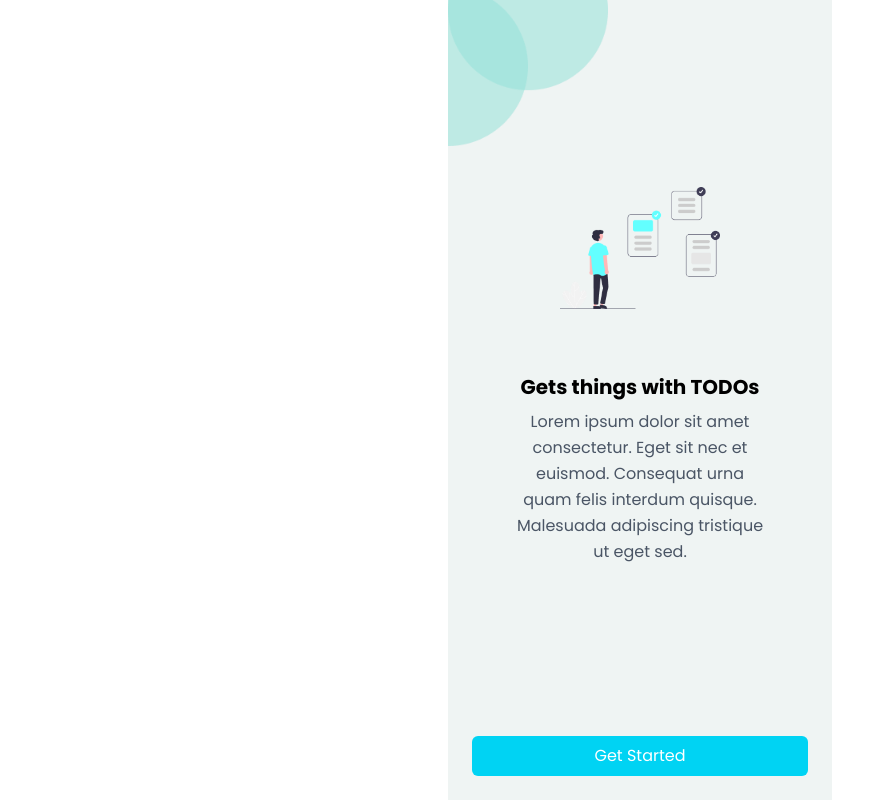
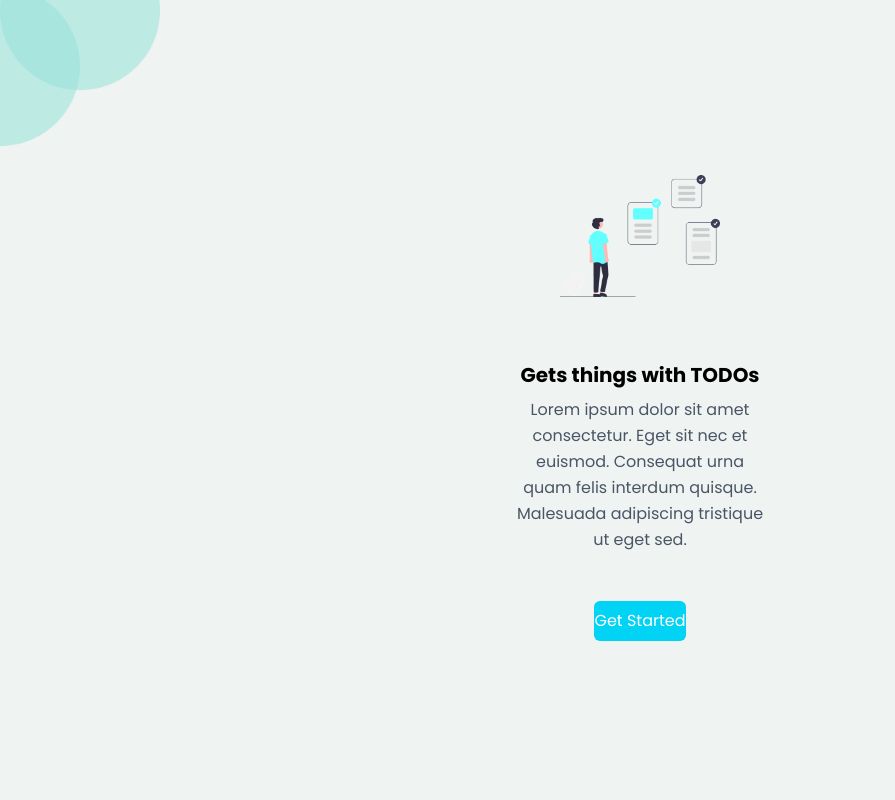
Before and after one commit to devtofunmi/todomobile, a Next.js app: page / in a window 1280 px wide. Shown: the whole page, without its empty margins (0-895 px from the left). Built offline with nearby package versions, Linux system fonts and the light colour scheme.

Commit message:
Update onboarding.tsx

```diff
--- a/pages/onboarding.tsx
+++ b/pages/onboarding.tsx
@@ -3,12 +3,12 @@ import Link from "next/link";
 
 export default function Onboarding() {
   return (
-    <div className="h-screen w-full max-w-sm mx-auto font-poppins bg-[#eff4f3] flex flex-col items-center px-6 pt-10 pb-6 relative">
+    <div className="h-screen w-full font-poppins bg-[#eff4f3] flex flex-col items-center px-6 pt-10 pb-6 relative">
       <div className="absolute top-0 left-0">
         <img src="/shape.png" alt="shapeicon" className="w-40" />
       </div>
 
-      <div className="flex flex-col flex-grow items-center justify-center text-center">
+      <div className="flex flex-col items-center justify-center text-center max-w-md mx-auto flex-grow">
         <img src="/onboard.png" alt="Onboarding" className="w-40 mb-6" />
         <h1 className="text-xl mt-10 font-bold font-poppins mb-2 text-black">
           Gets things with TODOs
@@ -21,12 +21,12 @@ export default function Onboarding() {
           Malesuada adipiscing tristique<br />
           ut eget sed.
         </p>
-      </div>
 
-      <div className="w-full">
-        <Link href="/register">
-          <Button>Get Started</Button>
-        </Link>
+        <div className="w-full flex justify-center mt-6">
+          <Link href="/register">
+            <Button>Get Started</Button>
+          </Link>
+        </div>
       </div>
     </div>
   );
```
